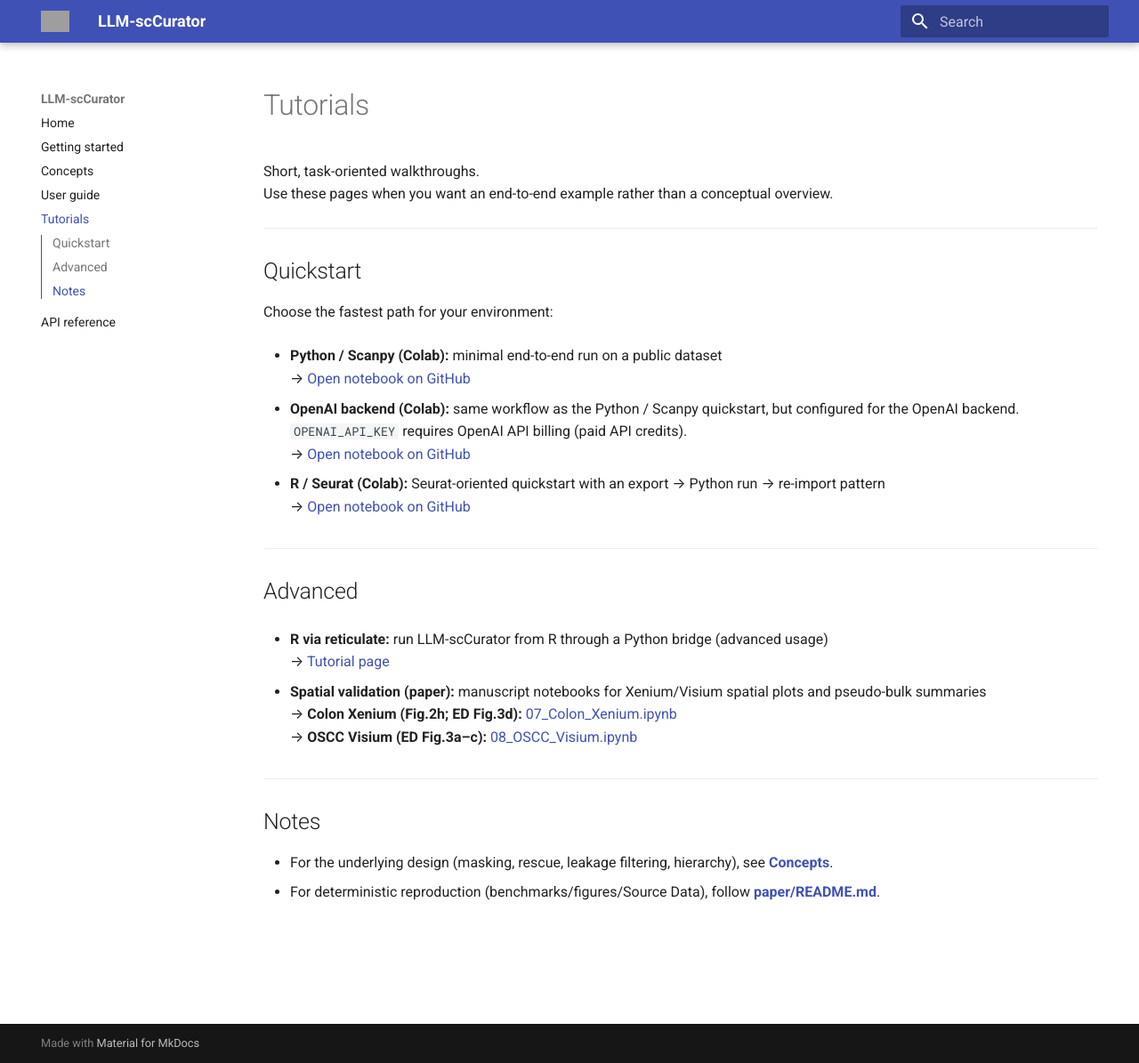
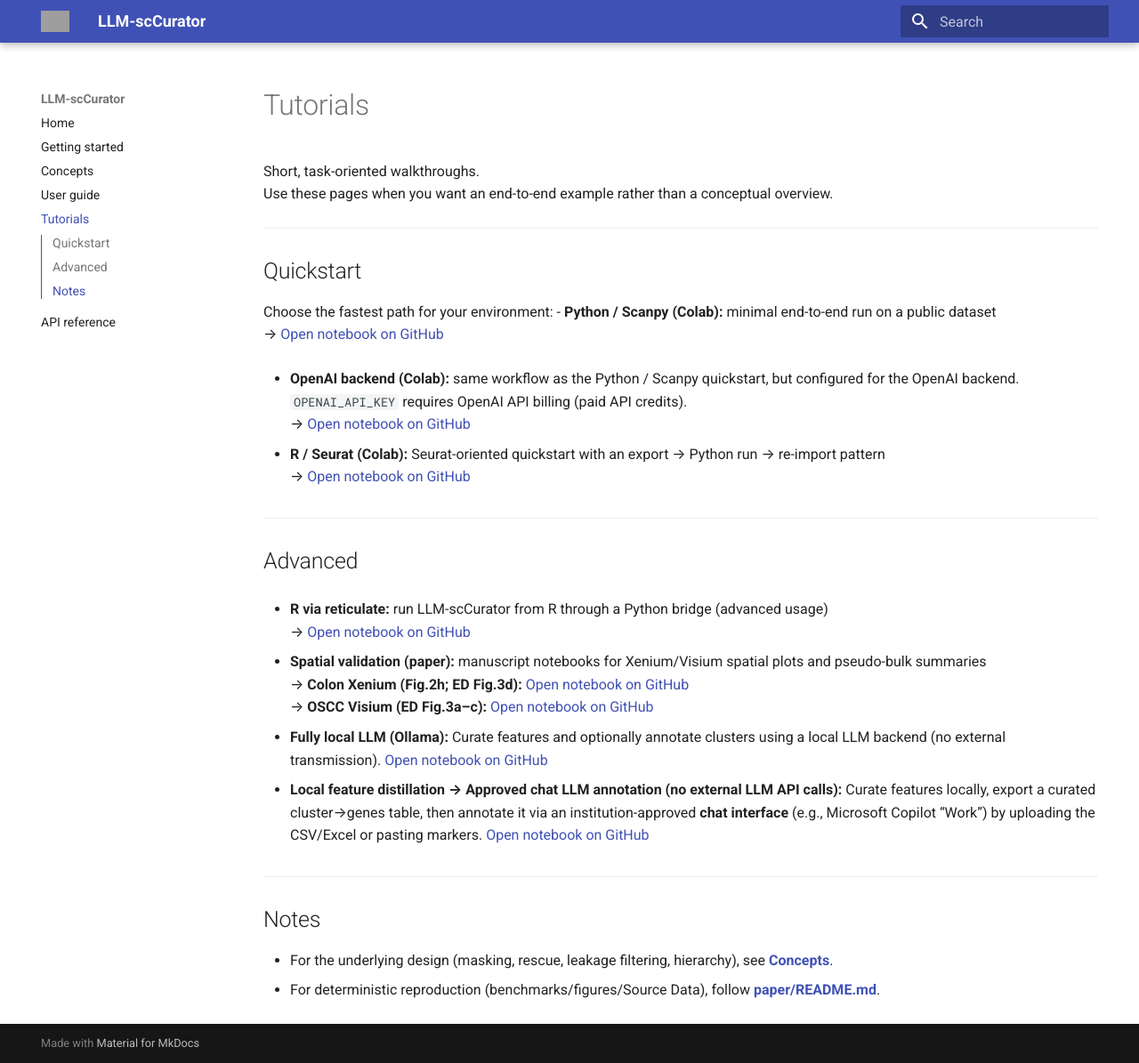
Before and after one commit to kenflab/LLM-scCurator, an MkDocs documentation site: the page built from docs/tutorials.md, in a window 1280 px wide and 1195 px high. Shown: the whole window at 89% size. Built offline with MkDocs 1.6.1 and Material for MkDocs 9.7.7, drawn with Linux system fonts in a browser that asks for light colours; grey boxes are pictures that could not be loaded.

Commit message:
Update tutorials.md

```diff
--- a/docs/tutorials.md
+++ b/docs/tutorials.md
@@ -8,7 +8,6 @@ Use these pages when you want an end-to-end example rather than a conceptual ove
 ## Quickstart
 
 Choose the fastest path for your environment:
-
 - **Python / Scanpy (Colab):** minimal end-to-end run on a public dataset
   → [Open notebook on GitHub](https://github.com/kenflab/LLM-scCurator/blob/master/examples/colab/colab_quickstart.ipynb)
 
@@ -21,13 +20,20 @@ Choose the fastest path for your environment:
 ---
 
 ## Advanced
-
 - **R via reticulate:** run LLM-scCurator from R through a Python bridge (advanced usage)
-  → [Tutorial page](tutorials/reticulate.md)
+  → [Open notebook on GitHub](https://github.com/kenflab/LLM-scCurator/blob/main/examples/R/run_llm_sccurator_R_reticulate.ipynb)
 
 - **Spatial validation (paper):** manuscript notebooks for Xenium/Visium spatial plots and pseudo-bulk summaries
-  → **Colon Xenium (Fig.2h; ED Fig.3d):** [07_Colon_Xenium.ipynb](https://github.com/kenflab/LLM-scCurator/blob/master/paper/notebooks/07_Colon_Xenium.ipynb)
-  → **OSCC Visium (ED Fig.3a–c):** [08_OSCC_Visium.ipynb](https://github.com/kenflab/LLM-scCurator/blob/master/paper/notebooks/08_OSCC_Visium.ipynb)
+  → **Colon Xenium (Fig.2h; ED Fig.3d):** [Open notebook on GitHub](https://github.com/kenflab/LLM-scCurator/blob/master/paper/notebooks/07_Colon_Xenium.ipynb)
+  → **OSCC Visium (ED Fig.3a–c):** [Open notebook on GitHub](https://github.com/kenflab/LLM-scCurator/blob/master/paper/notebooks/08_OSCC_Visium.ipynb)
+
+- **Fully local LLM (Ollama):** Curate features and optionally annotate clusters using a local LLM backend (no external transmission).
+[Open notebook on GitHub](https://github.com/kenflab/LLM-scCurator/blob/main/examples/local/local_quickstart_ollama.ipynb)
+
+- **Local feature distillation → Approved chat LLM annotation (no external LLM API calls):** Curate features locally, export a curated cluster→genes table, then annotate it via an institution-approved **chat interface** (e.g., Microsoft Copilot “Work”) by uploading the CSV/Excel or pasting markers.
+[Open notebook on GitHub](https://github.com/kenflab/LLM-scCurator/blob/main/examples/local/local_quickstart_approved_ai_workflow.ipynb)
+
+
 
 ---
 
```
